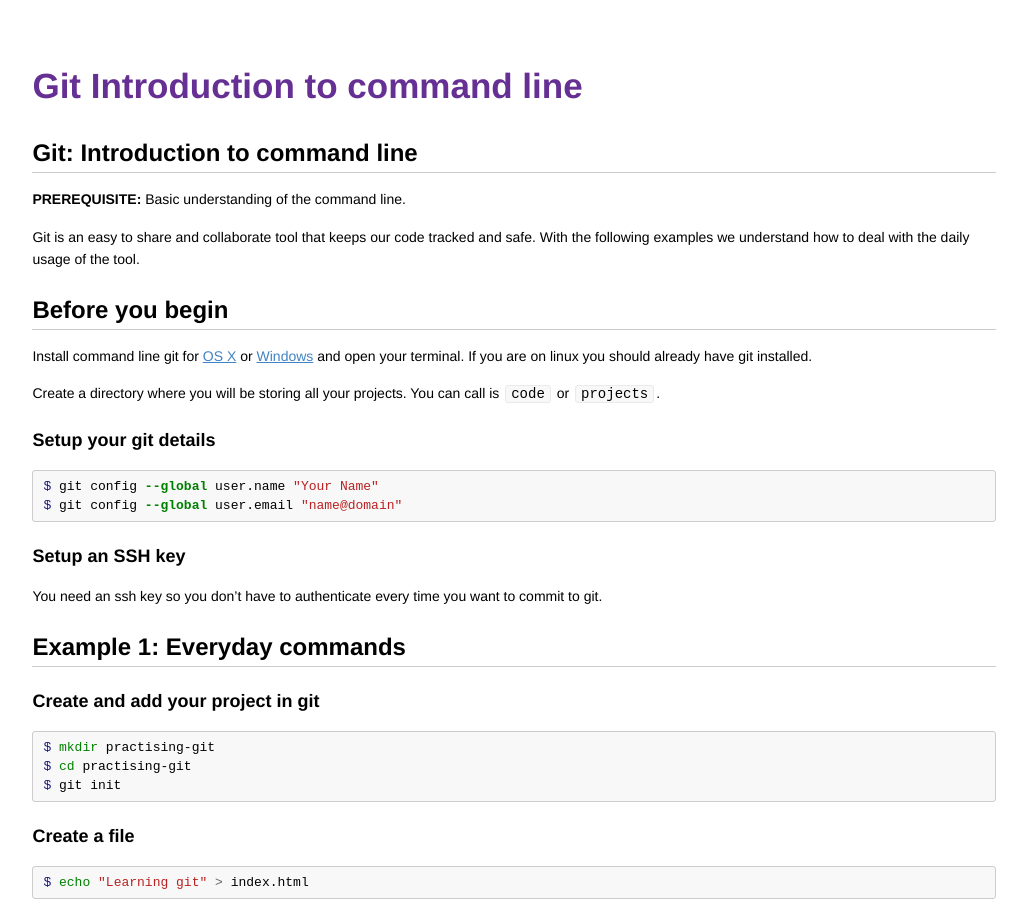
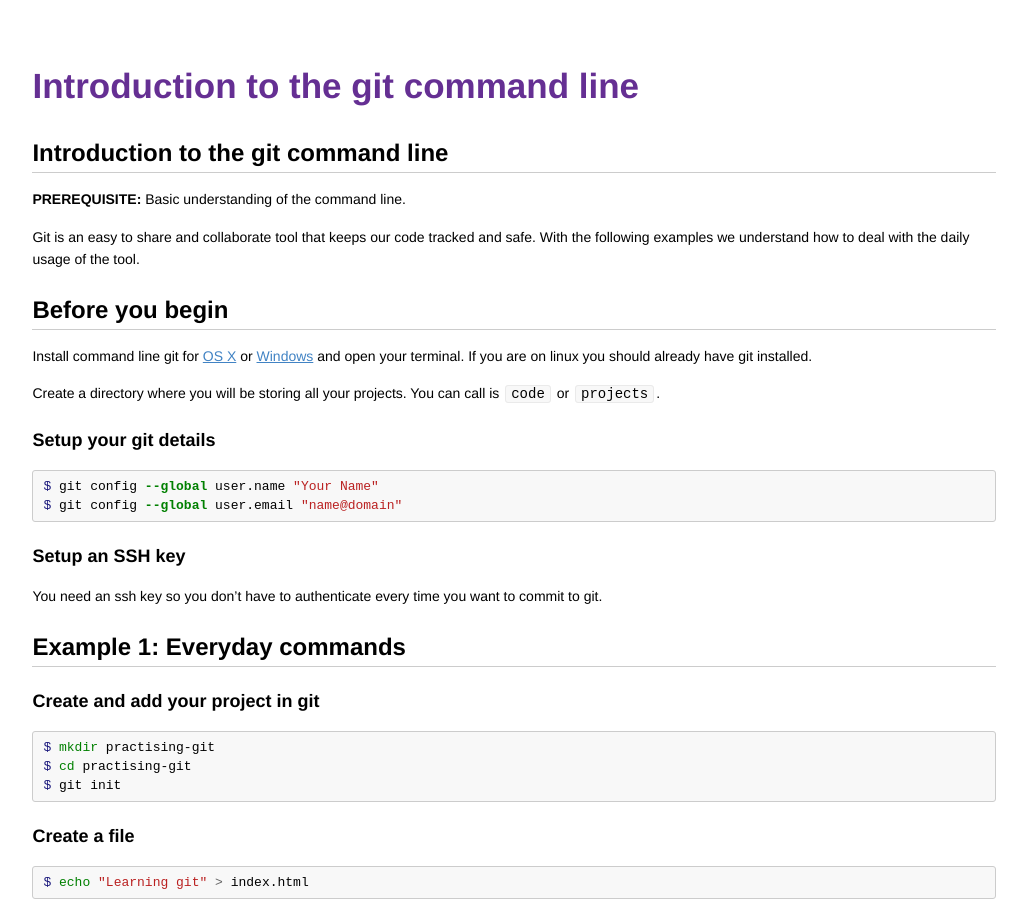
Before and after one commit to codebar/tutorials, a Jekyll site: the page built from version-control/command-line/tutorial.md, in a window 1280 px wide and 900 px high. Shown: the whole window, without its empty margins (126-1153 px from the left). Built offline with Jekyll 4.4.1, drawn with Linux system fonts in a browser that asks for light colours; Markdown is read by kramdown in place of the engine named in the settings.

Commit message:
link to tutorials page

```diff
--- a/index.html
+++ b/index.html
@@ -37,6 +37,7 @@
           <strong>Version Control</strong>
           <ul>
             <li><a href="version-control/introduction/tutorial.html">Introduction to version control</a></li>
+            <li><a href="version-control/command-line/tutorial.html">Introduction to the git command line</a></li>
           </ul>
 
           <strong>JavaScript</strong>
--- a/version-control/command-line/tutorial.md
+++ b/version-control/command-line/tutorial.md
@@ -1,9 +1,9 @@
 ---
 layout: page
-title: Git Introduction to command line
+title: Introduction to the git command line
 ---
 
-## Git: Introduction to command line
+## Introduction to the git command line
 
 **PREREQUISITE:** Basic understanding of the command line.
 
```
